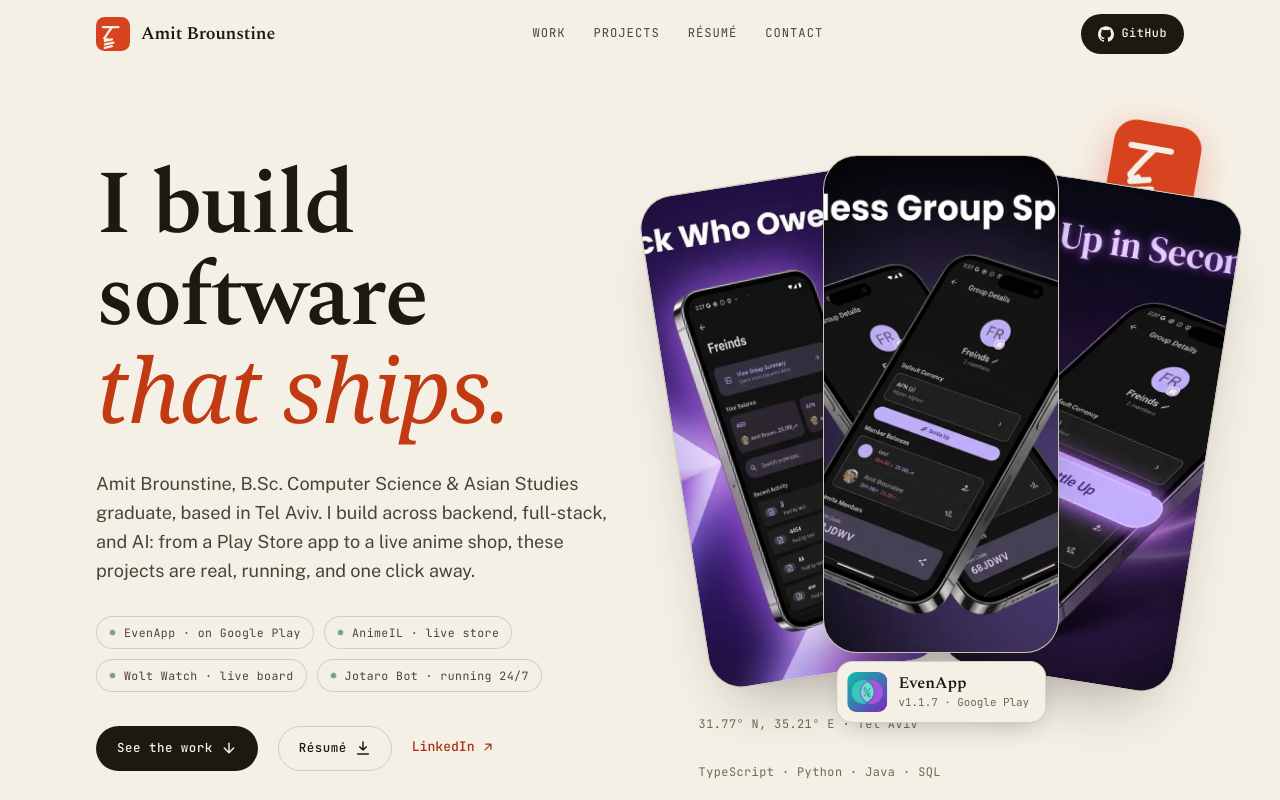
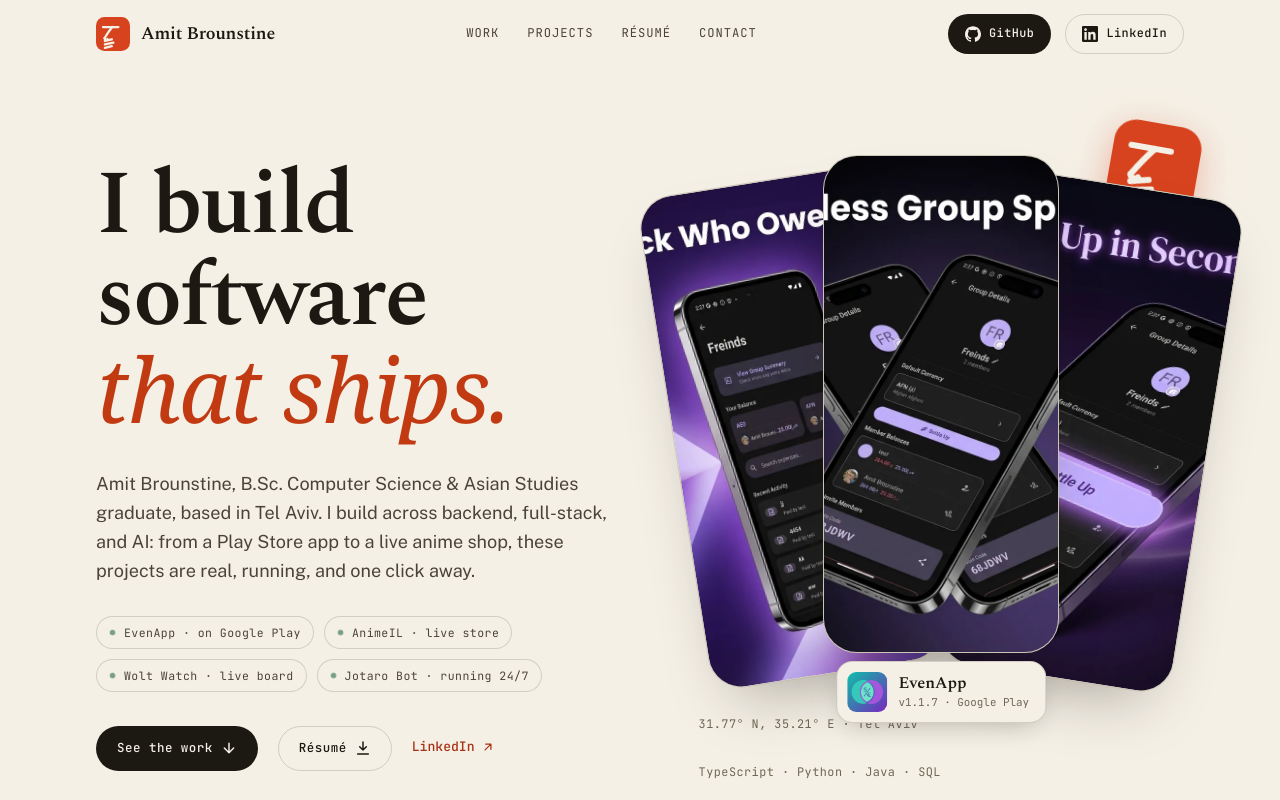
Before and after one commit to amitbrown21/portfolio, a plain HTML site: page index.html in a window 1280 px wide. Shown: the top 800 px of the page. Drawn offline with Linux system fonts and the light colour scheme; a web font is replaced by a local one.

Commit message:
Add LinkedIn to header, new portfolio OG share card

```diff
--- a/index.html
+++ b/index.html
@@ -8,7 +8,7 @@
   <meta property="og:title" content="Amit Brounstine — Software that ships">
   <meta property="og:description" content="EvenApp, AnimeIL, a JoJo Discord bot, HemiTube, Wolt Watch — real projects, all shipped and linkable.">
   <meta property="og:type" content="website">
-  <meta property="og:image" content="https://amitbrown21.github.io/portfolio/assets/img/evenapp-graphic.webp">
+  <meta property="og:image" content="https://amitbrown21.github.io/portfolio/assets/img/og-image.png">
   <meta name="theme-color" content="#F5F0E6">
   <link rel="icon" type="image/svg+xml" href="assets/img/favicon.svg">
   <link rel="stylesheet" href="assets/fonts/fonts.css">
@@ -43,6 +43,10 @@
         <a class="btn btn--pill btn--ink" href="https://github.com/amitbrown21" target="_blank" rel="noopener">
           <svg class="ic" viewBox="0 0 24 24" aria-hidden="true"><path d="M12 .297c-6.63 0-12 5.373-12 12 0 5.303 3.438 9.8 8.205 11.385.6.113.82-.258.82-.577 0-.285-.01-1.04-.015-2.04-3.338.724-4.042-1.61-4.042-1.61C4.422 18.07 3.633 17.7 3.633 17.7c-1.087-.744.084-.729.084-.729 1.205.084 1.838 1.236 1.838 1.236 1.07 1.835 2.809 1.305 3.495.998.108-.776.417-1.305.76-1.605-2.665-.3-5.466-1.332-5.466-5.93 0-1.31.465-2.38 1.235-3.22-.135-.303-.54-1.523.105-3.176 0 0 1.005-.322 3.3 1.23.96-.267 1.98-.399 3-.405 1.02.006 2.04.138 3 .405 2.28-1.552 3.285-1.23 3.285-1.23.645 1.653.24 2.873.12 3.176.765.84 1.23 1.91 1.23 3.22 0 4.61-2.805 5.625-5.475 5.92.42.36.81 1.096.81 2.22 0 1.606-.015 2.896-.015 3.286 0 .315.21.69.825.57C20.565 22.092 24 17.592 24 12.297c0-6.627-5.373-12-12-12"/></svg>
           GitHub
+        </a>
+        <a class="btn btn--pill btn--outline" href="https://www.linkedin.com/in/amit-brounstine" target="_blank" rel="noopener">
+          <svg class="ic" viewBox="0 0 24 24" aria-hidden="true"><path d="M20.447 20.452h-3.554v-5.569c0-1.328-.027-3.037-1.852-3.037-1.853 0-2.136 1.445-2.136 2.939v5.667H9.351V9h3.414v1.561h.046c.477-.9 1.637-1.85 3.37-1.85 3.601 0 4.267 2.37 4.267 5.455v6.286zM5.337 7.433c-1.144 0-2.063-.926-2.063-2.065 0-1.138.92-2.063 2.063-2.063 1.14 0 2.064.925 2.064 2.063 0 1.139-.925 2.065-2.064 2.065zm1.782 13.019H3.555V9h3.564v11.452zM22.225 0H1.771C.792 0 0 .774 0 1.729v20.542C0 23.227.792 24 1.771 24h20.451C23.2 24 24 23.227 24 22.271V1.729C24 .774 23.2 0 22.225 0z"/></svg>
+          LinkedIn
         </a>
         <button class="nav-toggle" id="nav-toggle" aria-expanded="false" aria-controls="mobile-nav" aria-label="Open menu">
           <span></span><span></span>
```
Also changed, not shown: assets/img/og-image.png (added).
